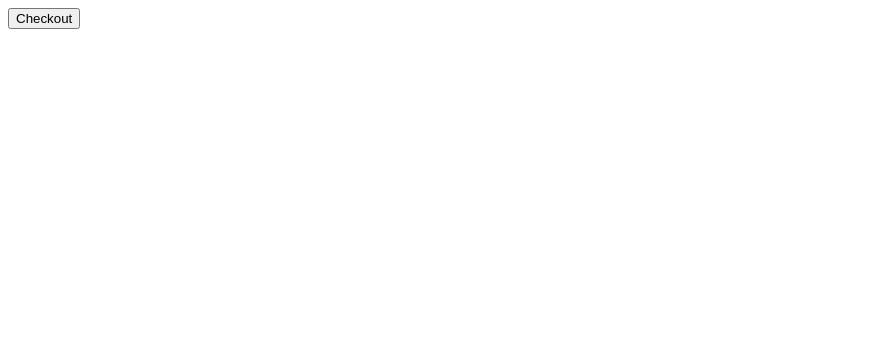
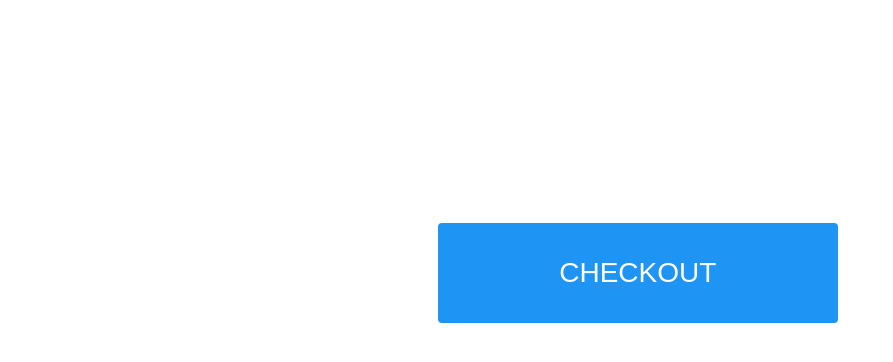
Before and after one commit to lemon-squeezy-401/SAB3AT--BACKEND, a website: page src/payments/index.html in a window 1280 px wide. Shown: the whole page, without its empty margins (0-893 px from the left). Drawn offline with Linux system fonts and the light colour scheme.

Commit message:
payment style

```diff
--- a/src/payments/index.html
+++ b/src/payments/index.html
@@ -1,10 +1,55 @@
 <html>
   <head>
-    <title>Buy cool new product</title>
+    <title>SAB3AT</title>
+    <style>
+
+
+      .button {
+        border-radius: 4px;
+        background-color: #1e94f4;
+        border: none;
+        color: #ffffff;
+        text-align: center;
+        font-size: 28px;
+        padding: 20px;
+        width: 400px;
+        transition: all 0.5s;
+        cursor: pointer;
+        margin: 5px;
+        height: 100px;
+        margin: 17% 34%;
+      }
+
+      .button span {
+        cursor: pointer;
+        display: inline-block;
+        position: relative;
+        transition: 0.5s;
+      }
+
+      .button span:after {
+        content: '\00bb';
+        position: absolute;
+        opacity: 0;
+        top: 0;
+        right: -20px;
+        transition: 0.5s;
+      }
+
+      .button:hover span {
+        padding-right: 25px;
+      }
+
+      .button:hover span:after {
+        opacity: 1;
+        right: 0;
+      }
+    </style>
   </head>
   <body>
+
     <form action="/create-checkout-session" method="POST">
-      <button type="submit">Checkout</button>
+      <button class="button" type="submit"><span> CHECKOUT </span></button>
     </form>
   </body>
 </html>
```
